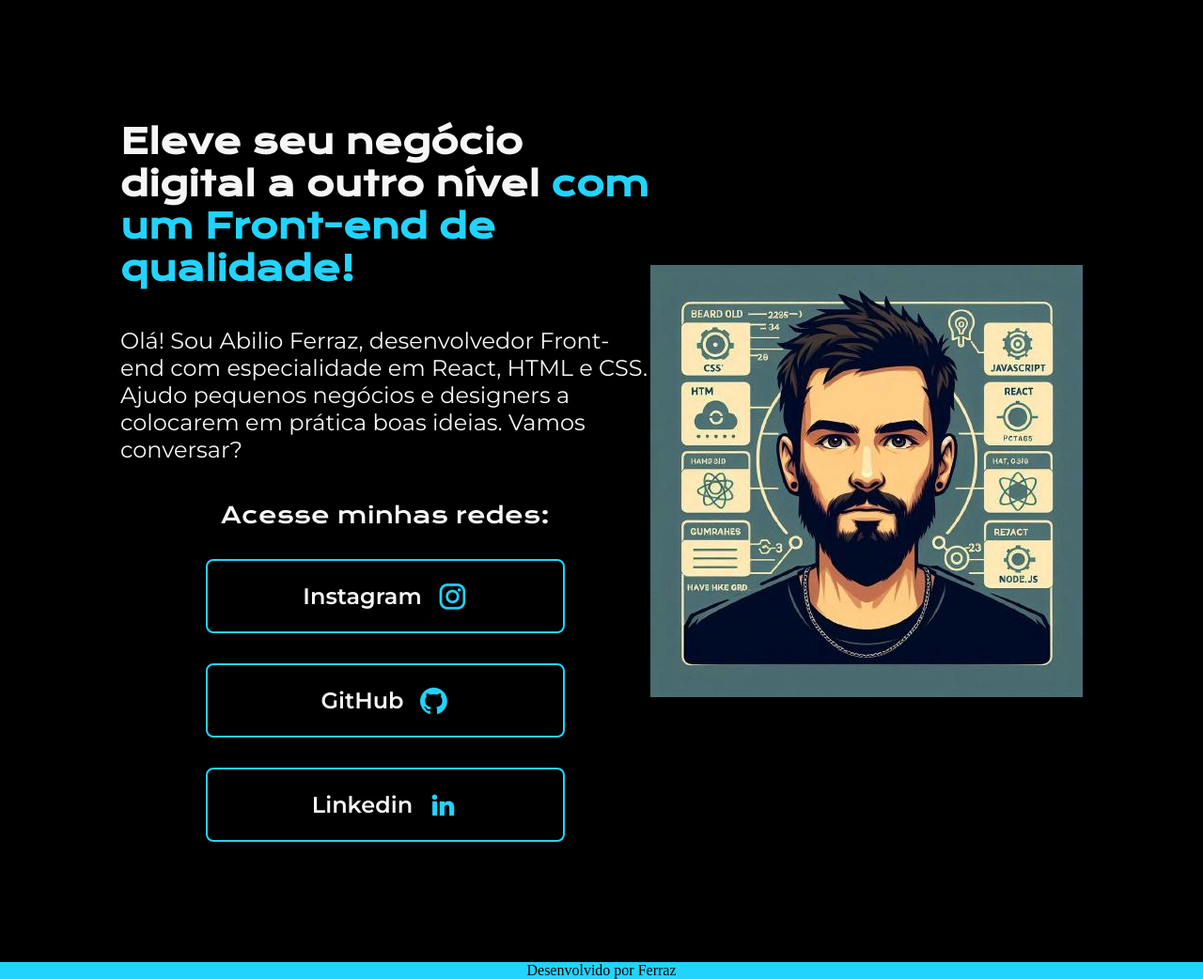
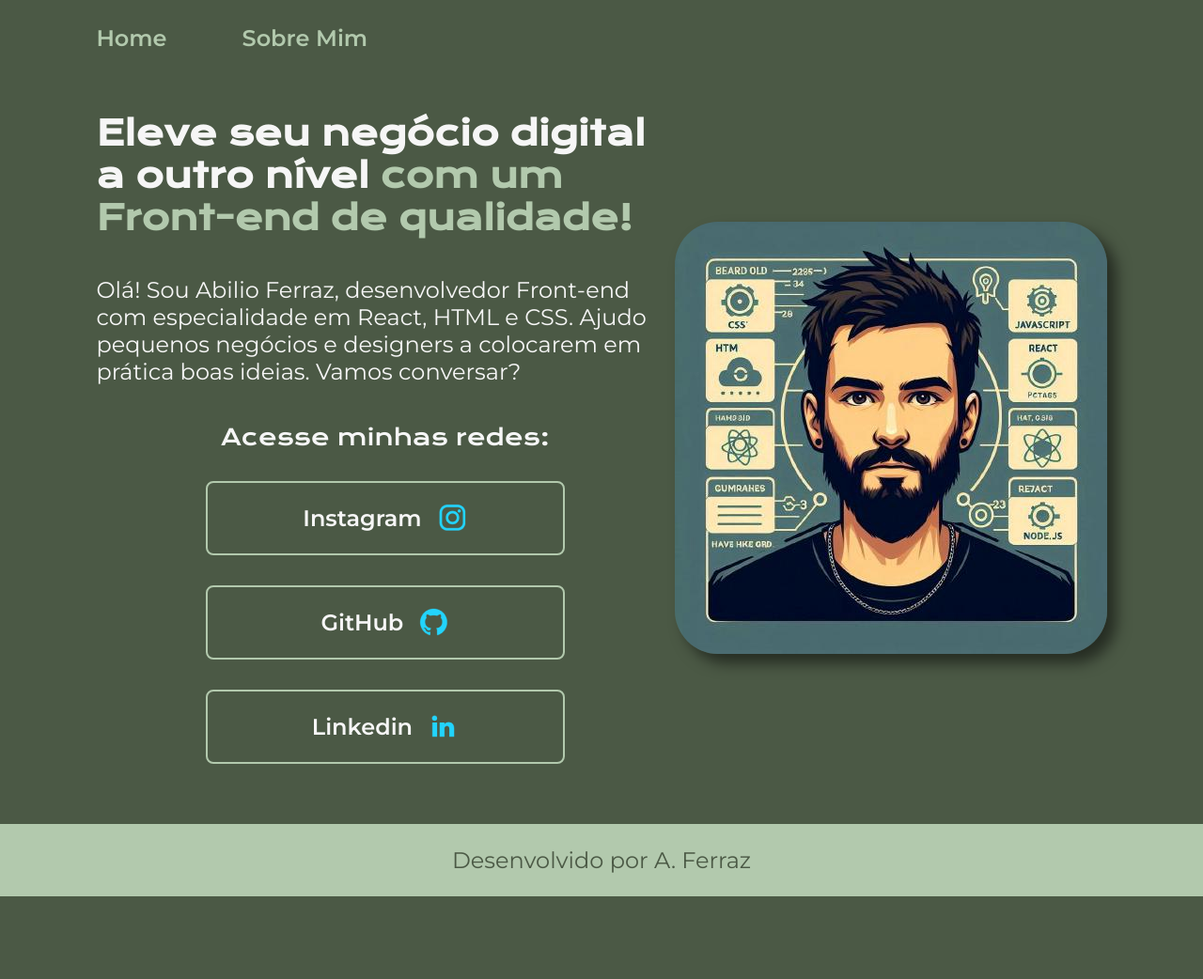
Before and after one commit to abilioferraz/portifolio-alura, a plain HTML site: page index.html in a window 1280 px wide. Shown: the whole page at 94% size. After the commit the page ends 954 px from the top, so only its background shows below. Drawn offline with nearby package versions, Linux system fonts and the light colour scheme.

Commit message:
Atualização final modulo

```diff
--- a/index.html
+++ b/index.html
@@ -8,7 +8,12 @@
     <link rel="stylesheet" href="./styles/style.css">
 </head>
 <body>
-    <header></header>
+    <header class="cabecalho">
+        <nav class="cabecalhoMenu">
+            <a class="cabecalhoMenuLink" href="./index.html">Home</a>
+            <a class="cabecalhoMenuLink" href="./about.html">Sobre Mim</a>
+        </nav>
+    </header>
     <main class="apresentacao">
         <section class="apresentacaoConteudo">
             <h1 class="apresentacaoConteudoTitulo">Eleve seu negócio digital a outro nível
@@ -32,10 +37,10 @@
                 </a>
             </div>
         </section>
-            <img src="./assets/Imagem.jpeg" alt="Minha foto">
+            <img class="imagem" src="./assets/Imagem.jpeg" alt="Minha foto">
     </main>
     <footer class="rodape">
-        <p>Desenvolvido por Ferraz</p>
+        <p>Desenvolvido por A. Ferraz</p>
 
 
     </footer>
--- a/styles/style.css
+++ b/styles/style.css
@@ -1,21 +1,53 @@
 @import url('https://fonts.googleapis.com/css2?family=Krona+One&family=Montserrat:ital,wght@0,100..900;1,100..900&display=swap');
+
+:root {
+    --cor-primaria: #4B5945;
+    --cor-segundaria: #f6f6f6;
+    --cor-terciaria: #B2C9AD;
+    --cor-hover: #66785F;
+
+    --font-primaria: 'Krona One', sans-serif;
+    --font-segundaria: 'Montserrat', sans-serif;
+}
 
 *{
     margin: 0;
     padding: 0;
 }
 body{
-    height: 100vh;
     box-sizing: border-box;
-    background-color: #000000;
-    color: #F6F6F6;
+    background-color: var(--cor-primaria);
+    color: var(--cor-segundaria);
 }
 
+.cabecalho {
+    padding: 2% 0% 0% 8%;
+}
+
+.cabecalhoMenu {
+    display: flex;
+    gap: 80px;
+}
+
+.cabecalhoMenuLink {
+    color: var(--cor-terciaria);
+    font-family: var(--font-segundaria);
+    font-size: 24px;
+    font-weight: 600;
+    text-decoration: none;
+}
+
+.imagem {
+    border-radius: 10%;
+    box-shadow: 10px 10px 15px rgba(0, 0, 0, 0.5);
+}
+
+
 .titulo-destaque{
-    color: #22D4FD;
+    color: var(--cor-terciaria);
 }
 .apresentacao{
-    margin: 10%;
+    padding: 5% 8%;
     display: flex;
     align-items: center;
     justify-content: space-between;
@@ -32,16 +64,16 @@ body{
 
 .apresentacaoConteudoTitulo {
     font-size: 36px;
-    font-family: 'Krona One', sans-serif;
+    font-family: var(--font-primaria);
 }
 
 .apresentacaoConteudoParagrafo {
     font-size: 24px;
-    font-family: 'Montserrat', sans-serif;
+    font-family: var(--font-segundaria);
 }
 
 .apresentacaoLinksTitulo {
-    font-family: 'Krona One', sans-serif;
+    font-family: var(--font-primaria);
     font-weight: 400;
     font-size: 24px;
 }
@@ -62,24 +94,25 @@ body{
     font-size: 24px;
     padding: 21.5px 0;
     text-decoration: none;
-    color: #F6F6F6;
-    font-family: 'Montserrat', sans-serif;
+    color: var(--cor-segundaria);
+    font-family: var(--font-segundaria);
     font-weight: 600;
-    border: 2px solid #22D4FD;
+    border: 2px solid var(--cor-terciaria);
     justify-content: center;
     align-items: center;
     gap: 16px;
 }
 
 .botao:hover {
-    background-color: #272727;
+    background-color: var(--cor-hover);
 }
 
 .rodape {
-    color: #000000;
-    background-color: #22D4FD;
-    display: flex;
-    align-items: center;
-    justify-content: center;
-
+    color: var(--cor-primaria);
+    background-color: var(--cor-terciaria);
+    padding: 24px;
+    text-align: center;
+    font-family: var(--font-segundaria);
+    font-size: 24px;
+    font-weight: 400;
 }
```
Also changed, not shown: about.html (added, +36 -0 lines).
